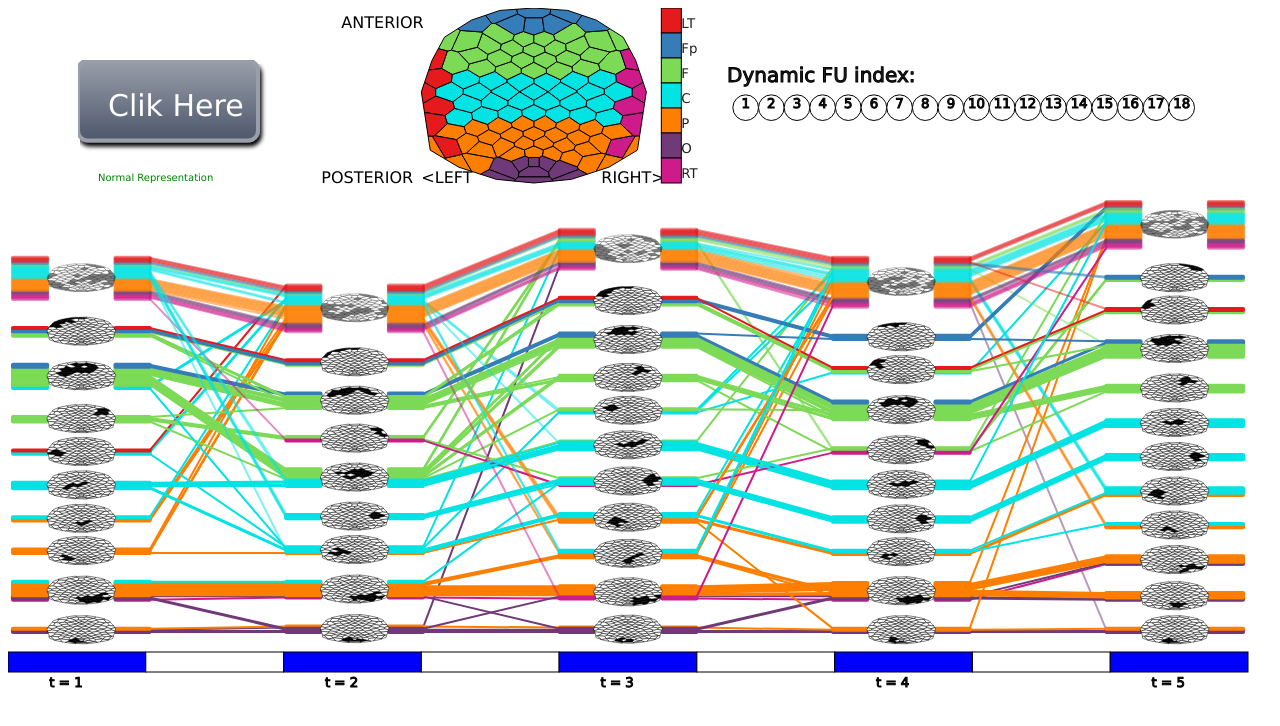
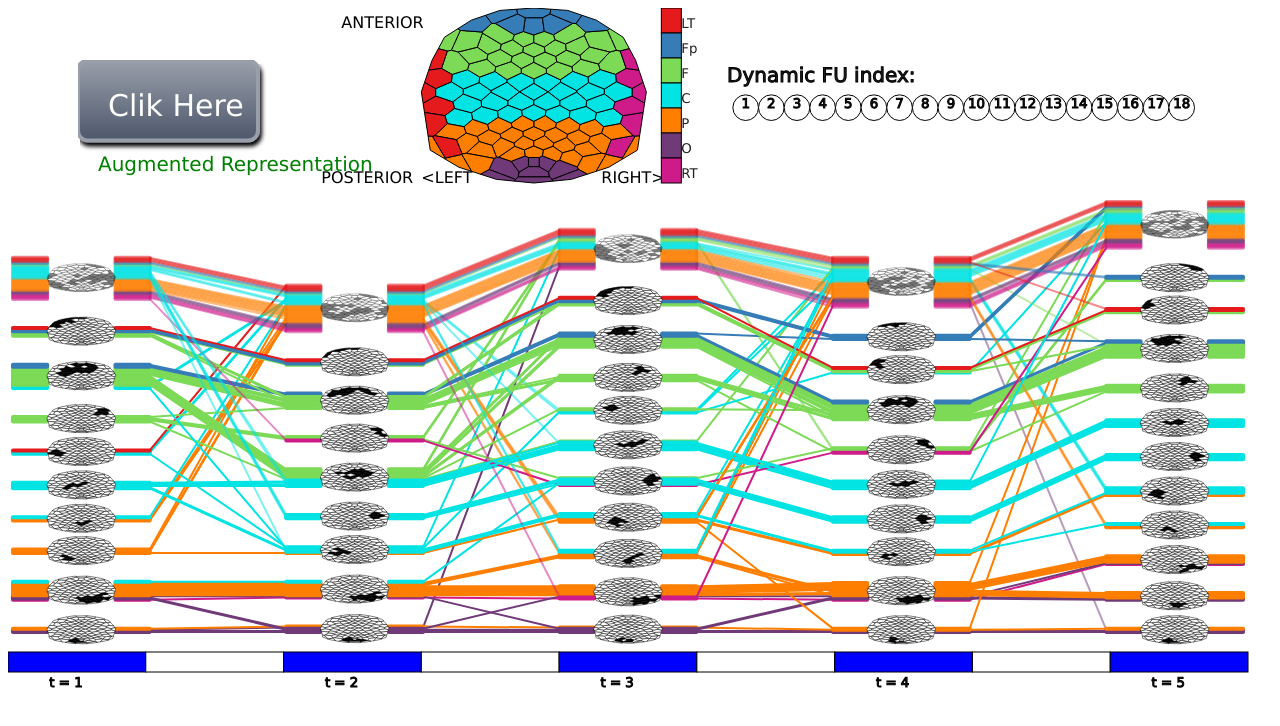
Before and after one commit to DynCohNetVis/DynCohNetVis.github.io, a plain HTML site: page index.html in a window 1280 px wide. Shown: the top 726 px of the page. Drawn offline with nearby package versions, Linux system fonts and the light colour scheme.

Commit message:
Update index.html

```diff
--- a/index.html
+++ b/index.html
@@ -709,10 +709,10 @@ function drawBrainDiagram()
 			}
 		})
 
-	textButton.append('text').text( function() { return  partialFuOn? 'Normal Representation':'Augmented Representation';} )
-			.attr('x', 90).attr('y', height/4+60)
+	textButton.append('text').text( function() { return  partialFuOn? 'Augmented Representation':'Normal Representation';} )
+			.attr('x', 90).attr('y', height/4+50)
 			.attr('fill', 'green')
-			.attr('font-size', '10')
+			.attr('font-size', '20')
 			.attr('font-family', 'Verdana')
 
 	//Inner cell
```
